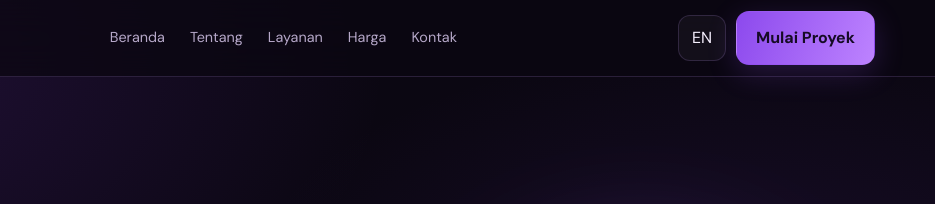
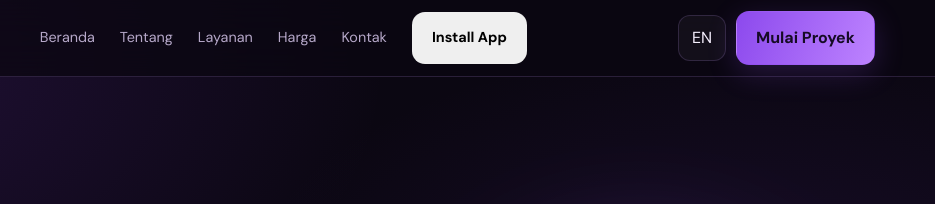
Before and after one commit to DreamerThatDeath/dreamer-studio, a plain HTML site: page index.html in a window 1280 px wide. Shown: the top 204 px of the page, 345-1280 px from the left. Drawn offline with Linux system fonts and the light colour scheme.

Commit message:
Add mobile install button to navigation

```diff
--- a/index.html
+++ b/index.html
@@ -225,6 +225,9 @@
         <a href="#services" data-i18n="navServices">Services</a>
         <a href="#pricing" data-i18n="navPricing">Pricing</a>
         <a href="#contact" data-i18n="navContact">Contact</a>
+        <button class="btn install-btn mobile-install" id="mobileInstallBtn" type="button">
+          Install App
+        </button>
       </nav>
       <div class="nav-actions">
         <button class="lang-btn" id="langBtn" type="button" aria-label="Switch language">EN</button>
```
